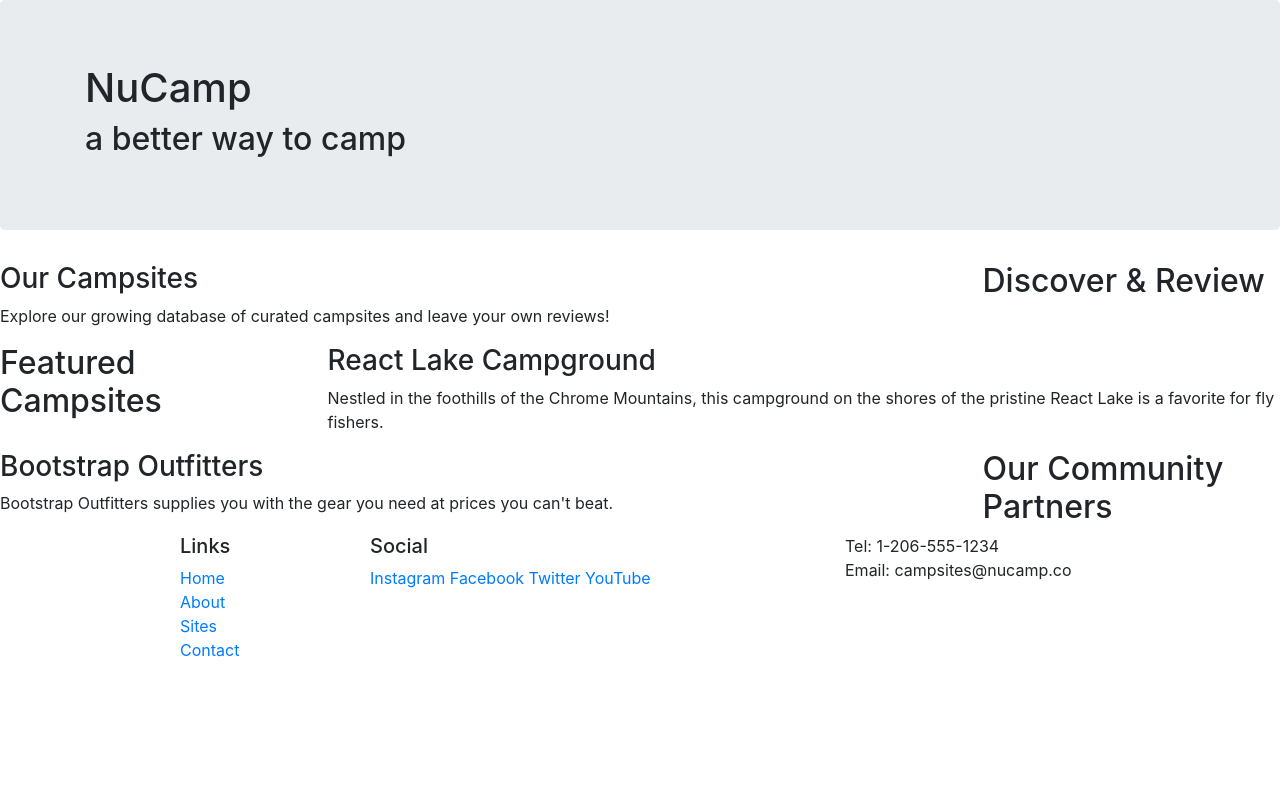
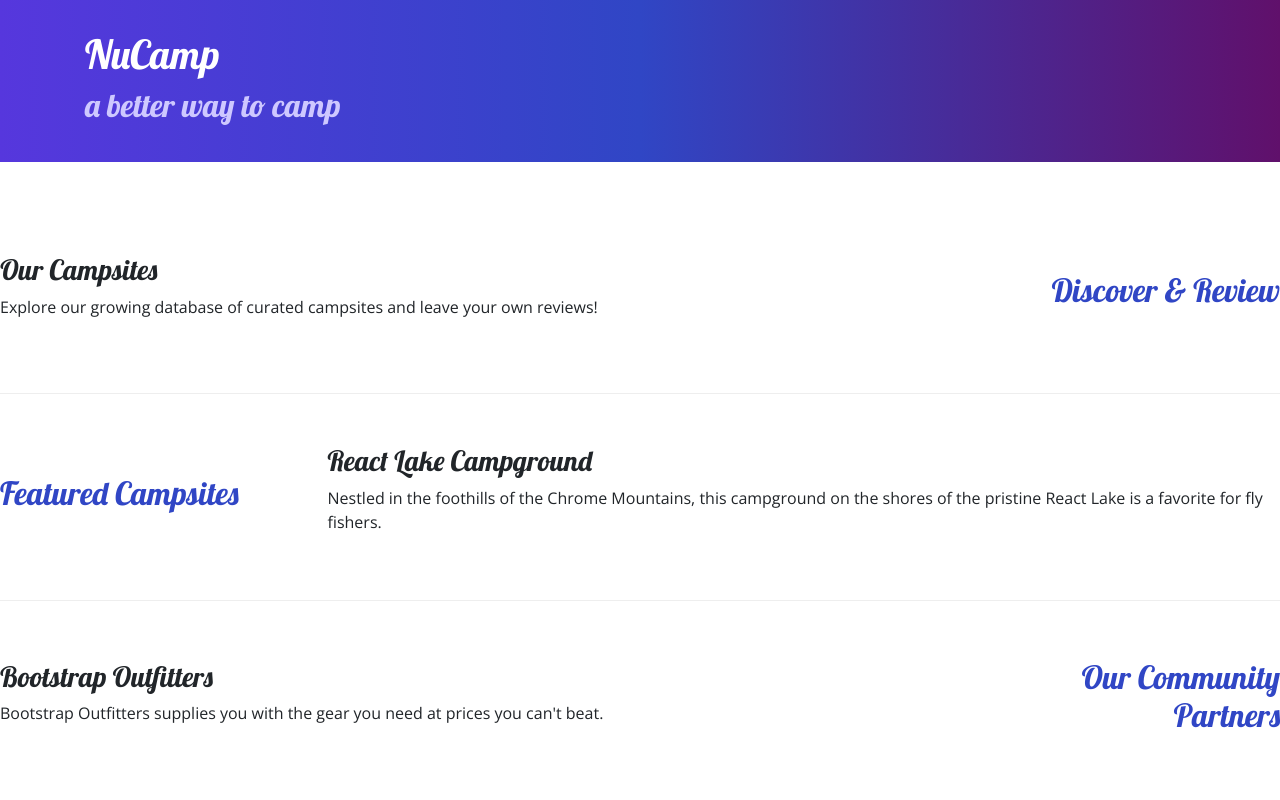
Before and after one commit to edgo78/Bootstrap, a website: page index.html in a window 1280 px wide. Shown: the top 800 px of the page. Drawn offline with nearby package versions, Linux system fonts and the light colour scheme.

Commit message:
Adding Custom Styles & Bootstrap Alignment Classes

```diff
--- /dev/null
+++ b/css/styles.css
@@ -0,0 +1,32 @@
+body {
+    font-family: "Open Sans", sans-serif;
+}
+
+h1, h2, h3 {
+    font-family: "Lobster", cursive;
+}
+
+h2 {
+    color: #3046C5;
+}
+
+header h2 {
+    color: #CEC8FF;
+}
+
+footer {
+    background-image: linear-gradient(#CEC8FF, white);
+    padding: 20px 0;
+}
+
+.jumbotron {
+    padding: 30px;
+    background-image: linear-gradient(to right, #5637DD, #3046C5, #60106B);
+    color: white;
+}
+
+.row-content {
+    padding: 50px 0;
+    border-bottom: 1px ridge;
+    min-height: 200px;
+}
--- a/index.html
+++ b/index.html
@@ -9,12 +9,16 @@
     <!-- Bootstrap CSS -->
     <link rel="stylesheet" href="node_modules/bootstrap/dist/css/bootstrap.min.css" />
 
+    <!-- Additional CSS must be placed after Bootstrap CSS -->
+    <link rel="stylesheet" href="https://fonts.googleapis.com/css?family=Lobster|Open+Sans" />
+    <link rel="stylesheet" href="css/styles.css" />
+
     <title>NuCamp: A Better Way To Camp</title>
 </head>
 
 <body>
 
-    <header class="jumbotron">
+    <header class="jumbotron jumbotron-fluid">
         <div>
             <div class="container">
                 <div class="row">
@@ -28,9 +32,9 @@
     </header>
 
     <div class="container"></div>
-        <div class="row">
+        <div class="row row-content align-items-center"">
             <div class="col-sm-4 order-sm-last col-md-3">
-                <h2>Discover & Review</h2>
+                <h2 class="text-sm-right">Discover & Review</h2>
             </div>
             <div class="col">
                 <h3>Our Campsites</h3>
@@ -38,7 +42,7 @@
             </div>
         </div>
 
-        <div class="row">
+        <div class="row row-content align-items-center"">
             <div class="col-sm-4 col-md-3">
                 <h2>Featured Campsites</h2>
             </div>
@@ -48,9 +52,9 @@
             </div>
         </div>
 
-        <div class="row">
+        <div class="row row-content align-items-center"">
             <div class="col-sm-4 order-sm-last col-md-3">
-                <h2>Our Community Partners</h2>
+                <h2 class="text-sm-right">Our Community Partners</h2>
             </div>
             <div class="col">
                 <h3>Bootstrap Outfitters</h3>
@@ -71,14 +75,14 @@
                         <li><a href="#">Contact</a></li>
                     </ul>
                 </div>
-                <div class="col-6 col-sm-5">
+                <div class="col-6 col-sm-5 text-center">
                     <h5>Social</h5>
                     <a href="http://instagram.com/">Instagram</a>
                     <a href="http://facebook.com/">Facebook</a>
                     <a href="http://twitter.com/">Twitter</a>
                     <a href="http://youtube.com/">YouTube</a>
                 </div>
-                <div class="col-sm-4">
+                <div class="col-sm-4 text-center">
                     Tel: 1-206-555-1234<br />
                     Email: campsites@nucamp.co
                 </div>
```
